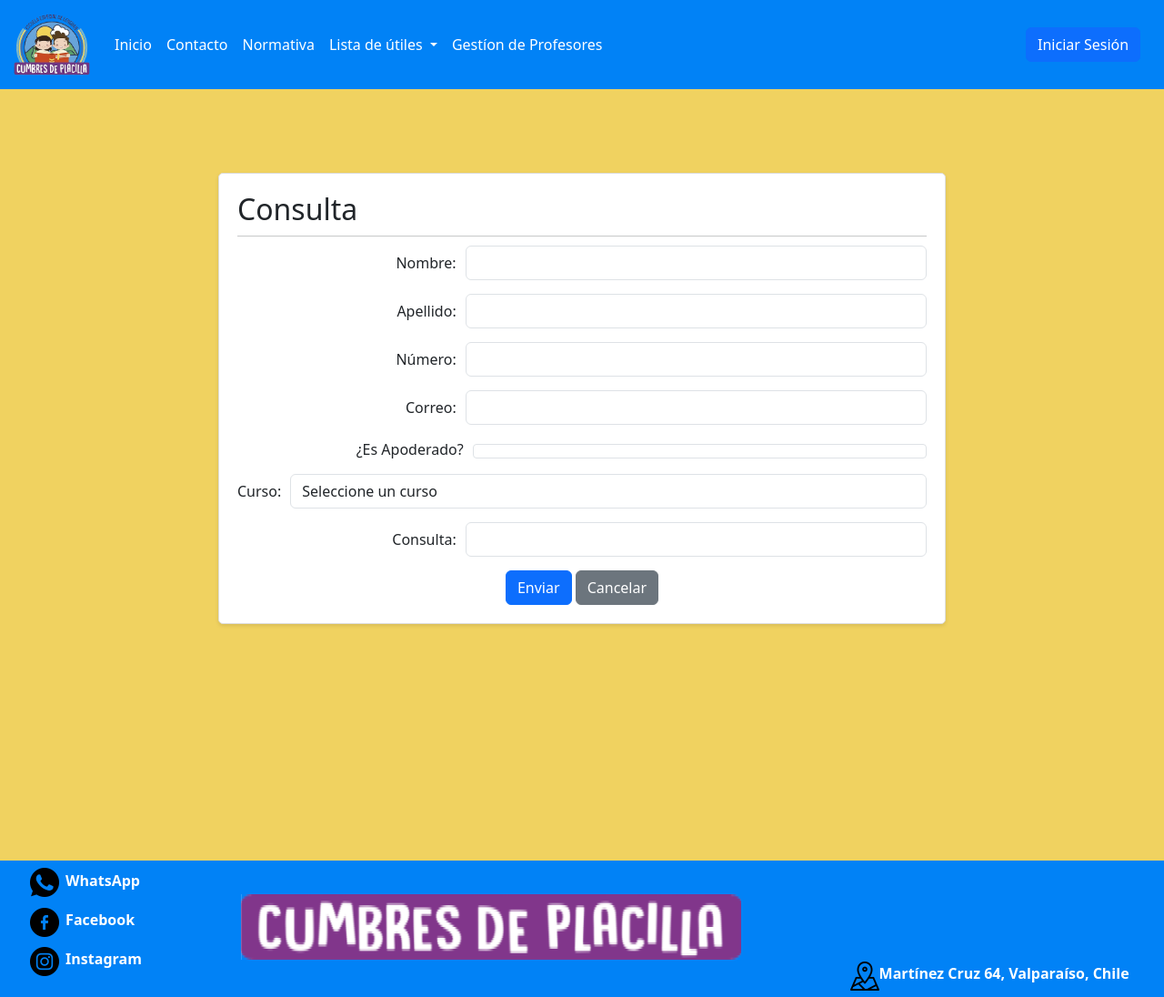
After one commit to Saesres/ProyectoCumbres, a Django app: page /SitioWeb/estadoConsulta/1 in a window 1280 px wide. The commit adds this page. Shown: the whole page at 91% size. Run offline with Django 4.2, Linux system fonts and the light colour scheme; data comes from the database, SQL or seed files in the repository; both versions use the stored data as it was after the commit.

Commit message:
modified:   ProyectoCumbres/__pycache__/__init__.cpython-312.pyc 	modified:   ProyectoCumbres/__pycache__/settings.cpython-312.pyc 	modified:   ProyectoCumbres/__pycache__/urls.cpython-312.pyc 	modified:   ProyectoCumbres/__pycache__/wsgi.cpython-312.pyc 	modified:   SitioWeb/__pycache__/__init__.cpython-312.pyc 	modified:   SitioWeb/__pycache__/admin.cpython-312.pyc 	modified:   SitioWeb/__pycache__/apps.cpython-312.pyc 	modified:   SitioWeb/__pycache__/forms.cpython-312.pyc 	modified:   SitioWeb/__pycache__/models.cpython-312.pyc 	modified:   SitioWeb/__pycache__/urls.cpython-312.pyc 	modified:   SitioWeb/__pycache__/views.cpython-312.pyc 	modified:   SitioWeb/migrations/__pycache__/0001_initial.cpython-312.pyc 	modified:   SitioWeb/migrations/__pycache__/0002_delete_asistente_delete_imagen_delete_utp_and_more.cpython-312.pyc 	modified:   SitioWeb/migrations/__pycache__/0003_curso_consulta_apoderado_c_alter_consulta_table_and_more.cpython-312.pyc 	modified:   SitioWeb/migrations/__pycache__/0004_consulta_estado_c.cpython-312.pyc 	modified:   SitioWeb/migrations/__pycache__/__init__.cpython-312.pyc 	new file:   SitioWeb/templates/paginas/estadoConsulta.html 	modified:   SitioWeb/templates/paginas/listarConsulta.html 	modified:   SitioWeb/urls.py 	modified:   SitioWeb/views.py 	modified:   db.sqlite3

```diff
--- /dev/null
+++ b/SitioWeb/templates/paginas/estadoConsulta.html
@@ -0,0 +1,155 @@
+{%load static%}
+<!DOCTYPE html>
+<html lang="en">
+<head>
+ <title>Cumbres De Placilla</title>
+ <link rel="icon" href="/Images/Logo.png" type="image/x-icon">
+ <meta charset="utf-8">
+ <meta name="viewport" content="width=device-width, initial-scale=1">
+ <link href="https://cdn.jsdelivr.net/npm/bootstrap@5.3.3/dist/css/bootstrap.min.css" rel="stylesheet" integrity="sha384-QWTKZyjpPEjISv5WaRU9OFeRpok6YctnYmDr5pNlyT2bRjXh0JMhjY6hW+ALEwIH" crossorigin="anonymous">
+ <script src="https://cdn.jsdelivr.net/npm/bootstrap@5.3.3/dist/js/bootstrap.bundle.min.js" integrity="sha384-YvpcrYf0tY3lHB60NNkmXc5s9fDVZLESaAA55NDzOxhy9GkcIdslK1eN7N6jIeHz" crossorigin="anonymous"></script>
+ <link type='text/css' href="{%static "css/style.css"%}" rel="stylesheet" />
+</head>
+<body>
+    <nav class="navbar navbar-expand-lg navbar-custom">
+      <div class="container-fluid nav-bar-custom">
+        <a class="navbar-brand" href=""><img src='{%static "Imagenes/Logo.png"%}' alt="Bootstrap" width="90" height="72"></a>
+        <button class="navbar-toggler" type="button" data-bs-toggle="collapse" data-bs-target="#navbarNavDropdown" aria-controls="navbarNavDropdown" aria-expanded="false" aria-label="Toggle navigation">
+          <span class="navbar-toggler-icon"></span>
+        </button>
+        <div class="collapse navbar-collapse" id="navbarNavDropdown">
+          <ul class="navbar-nav">
+            <li class="nav-item">
+              <a class="nav-link nav-item-custom" aria-current="page" href="{%url 'index'%}">Inicio</a>
+            </li>
+            <li class="nav-item">
+              <a class="nav-link  nav-item-custom" href="{%url 'Contacto'%}">Contacto</a>
+            </li>
+            <li class="nav-item">
+              <a class="nav-link nav-item-custom" href='{%static "/PDF/normativaEjemplo.pdf"%}' target="_blank" rel="noopener noreferrer">Normativa</a>
+            </li>
+            <li class="nav-item dropdown">
+              <a class="nav-link dropdown-toggle nav-item-custom" href="#" role="button" data-bs-toggle="dropdown" aria-expanded="false">
+                Lista de útiles
+              </a>
+              <ul class="dropdown-menu">
+                <li><a class="dropdown-item" href='{%static "/PDF/listaEjemplo.pdf"%}' target="_blank" rel="noopener noreferrer">Medio Mayor</a></li>
+                <li><a class="dropdown-item" href='{%static "/PDF/listaEjemplo.pdf"%}' target="_blank" rel="noopener noreferrer">Pre-Kinder</a></li>
+                <li><a class="dropdown-item" href='{%static "/PDF/listaEjemplo.pdf"%}'target="_blank" rel="noopener noreferrer">Kinder</a></li>
+              </ul>
+            </li>
+            <li class="nav-item" id="btnCrud">
+              <a class="nav-link nav-item-custom" href="{%url 'agregarProfesor'%}" target="_blank" rel="noopener noreferrer">Gestíon de Profesores</a>
+            </li>
+          </ul>
+          <div class="right-item">
+            <button type="button" class="btn btn-primary" data-bs-toggle="modal" data-bs-target="#exampleModal">Iniciar Sesión</button>
+        </div>
+        </div>
+      </div>
+    </nav>
+    <script type='text/javascript'  src='{% static "js/script.js"%}'></script>
+    <main class="form-container">
+      <br><br><br>
+      <div class="card">
+          <div class="card-body">
+              <h2>Consulta</h2>
+              <hr>
+              <form method="post" action="{% url 'Contacto' %}">
+                  {% csrf_token %}
+                  <div class="form-group">
+                      <label for="nombre_c">Nombre:</label>
+                      <input type="text" class="form-control" id="nombre_c" name="nombre_c" required>
+                  </div>
+                  <div class="form-group">
+                      <label for="apellido_c">Apellido:</label>
+                      <input type="text" class="form-control" id="apellido_c" name="apellido_c" required>
+                  </div>
+                  <div class="form-group">
+                      <label for="numero_c">Número:</label>
+                      <input type="number" class="form-control" id="numero_c" name="numero_c" required>
+                  </div>
+                  <div class="form-group">
+                      <label for="correo_c">Correo:</label>
+                      <input type="email" class="form-control" id="correo_c" name="correo_c" required>
+                  </div>
+                  <div class="form-group">
+                      <label for="apoderado_c">¿Es Apoderado?</label>
+                      <input type="checkbox" class="form-check-input" id="apoderado_c" name="apoderado_c">
+                  </div>
+                  <div class="form-group">
+                      <label for="curso">Curso:</label>
+                      <select class="form-control" id="curso" name="curso" required>
+                          <option value="">Seleccione un curso</option>
+                          <option value="1">Medio Mayor</option>
+                          <option value="2">Kinder</option>
+                          <option value="3">Pre-Kinder</option>
+                      </select>
+                  </div>
+                  <div class="form-group">
+                      <label for="consulta_c">Consulta:</label>
+                      <input type="text" class="form-control" id="consulta_c" name="consulta_c" required>
+                  </div>
+                  <div class="d-flex justify-content-center">
+                      <button type="submit" class="btn btn-primary">Enviar</button>
+                      &nbsp;
+                      <a href="{% url 'listarConsulta' %}" class="btn btn-secondary">Cancelar</a>
+                  </div>
+              </form>
+          </div>
+      </div>
+  </main>
+    <br><br><br><br><br><br><br><br><br><br>
+    <footer>
+      <div class="FooterIzquierda">
+        <ul>
+          <li class="ListaFooter d-flex align-items-center">
+            <a href="https://api.whatsapp.com/send/?phone=56966967653&text=Hola%21+necesito+informaci%C3%B3n+sobre+este+Colegio&type=phone_number&app_absent=0" target="_blank" rel="noopener noreferrer">
+              <img src='{%static "Imagenes/whatsapp.png"%}' class="IconFooter mr-2">
+            </a>
+            <a  href="https://api.whatsapp.com/send/?phone=56966967653&text=Hola%21+necesito+informaci%C3%B3n+sobre+este+Colegio&type=phone_number&app_absent=0"  target="_blank" rel="noopener noreferrer" class="TxtIcono">WhatsApp</a>
+          </li>
+          <li class="ListaFooter d-flex align-items-center">
+            <a href="https://www.facebook.com/escueladelenguajecumbresdeplacillavalparaiso/"  target="_blank" rel="noopener noreferrer" class="IconoFooter">
+              <img src='{%static "Imagenes/facebook.png"%}' class="IconFooter mr-2">
+            </a>
+            <a  href="https://www.facebook.com/escueladelenguajecumbresdeplacillavalparaiso/"  target="_blank" rel="noopener noreferrer" class="TxtIcono">Facebook</a>
+          </li>
+          <li class="ListaFooter d-flex align-items-center">
+            <a href="https://www.instagram.com/cumbresdeplacillavalparaiso/"  target="_blank" rel="noopener noreferrer">
+              <img src='{%static "Imagenes/instagram.png"%}' alt="Instagram" class="IconFooter mr-2">
+            </a>
+            <a  href="https://www.instagram.com/cumbresdeplacillavalparaiso/"  target="_blank" rel="noopener noreferrer" class="TxtIcono">Instagram</a>
+          </li>
+        </ul>
+      </div>
+
+          <div ID="FooterCentro">
+            <img src='{%static "Imagenes/letras-del-logo-logo.png"%}'>
+          </div>
+          <div ID="FooterDerecha" class="d-flex align-items-center">
+            <a href="https://maps.app.goo.gl/qd44qkzyeYCdrR2x8" target="_blank" rel="noopener noreferrer">
+              <img src='{%static "Imagenes/GoogleMaps.png"%}' alt="GoogleMaps" class="IconFooter mr-2">
+            </a>
+            <a href="https://maps.app.goo.gl/qd44qkzyeYCdrR2x8" target="_blank" rel="noopener noreferrer" ID="TxtIconoD">Martínez Cruz 64, Valparaíso, Chile</a>
+          </div>
+      </footer>
+
+<!--Modal Formulario Correcto -->
+<div class="modal fade" id="modalExito" tabindex="-1" aria-labelledby="modalExitoLabel" aria-hidden="true">
+  <div class="modal-dialog">
+    <div class="modal-content">
+      <div class="modal-header">
+        <h5 class="modal-title" id="modalExitoLabel">¡Formulario enviado con exito!</h5>
+        <button type="button" class="btn-close" data-bs-dismiss="modal" aria-label="Close"></button>
+      </div>
+      <div class="modal-body">
+        <div class="txtModal">
+            <label for="TextboxContraseña">¡Nos contactaremos con usted a la brevedad! </label>
+        </div>
+    </div>
+    </div>
+  </div>
+</div>
+</body>
+</html>
--- a/SitioWeb/urls.py
+++ b/SitioWeb/urls.py
@@ -1,5 +1,5 @@
 from django.urls import path
-from .views import index, Contacto, agregarProfesor, listarProfesor, modificarProfesor, eliminarProfesor, listarConsulta, eliminarConsulta
+from .views import index, Contacto, agregarProfesor, listarProfesor, modificarProfesor, eliminarProfesor, listarConsulta, eliminarConsulta, estadoConsulta
 
 urlpatterns = [
     path('index', index, name='index'),
@@ -9,5 +9,6 @@ urlpatterns = [
     path('modificarProfesor/<int:id>', modificarProfesor, name='modificarProfesor'),
     path('eliminarProfesor/<int:id>', eliminarProfesor, name='eliminarProfesor'),
     path('listarConsulta', listarConsulta, name='listarConsulta'),
+    path('estadoConsulta/<int:id>', estadoConsulta, name='estadoConsulta'),
     path('eliminarConsulta/<int:id>', eliminarConsulta, name='eliminarConsulta'),
 ]
--- a/SitioWeb/views.py
+++ b/SitioWeb/views.py
@@ -75,9 +75,16 @@ def eliminarProfesor(request, id):
     return redirect('listarProfesor')
 
 def eliminarConsulta(request, id):
-    consulta = get_object_or_404(Consulta, id=id)
+    consulta = get_object_or_404(Consulta, id_consulta=id)
     consulta.delete()
     return redirect('listarConsulta')
+
+def estadoConsulta(request, id):
+    consulta = get_object_or_404(Consulta, id_consulta=id)
+    data = {
+        'form': consultaForm(instance=consulta)
+    }
+    return render(request,'paginas/estadoConsulta.html',data)
 
 
 
```
Also changed, not shown: SitioWeb/templates/paginas/listarConsulta.html (+9 -3 lines), db.sqlite3.
